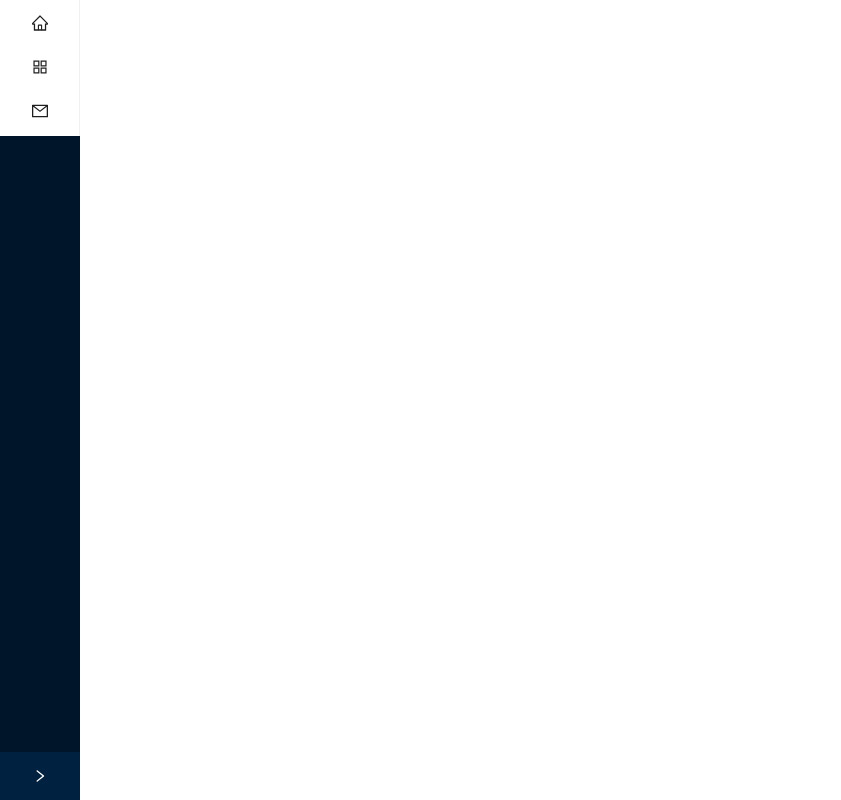
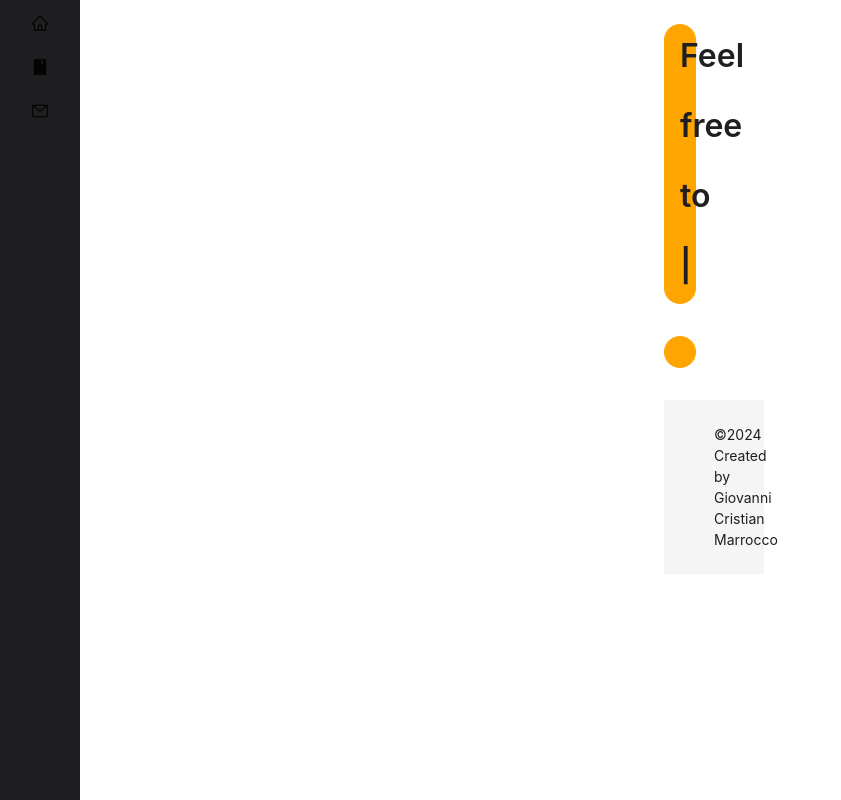
Before and after one commit to GiovanniCristian/xtream-test, a React (Vite) app: page / in a window 1280 px wide. Shown: the whole page, without its empty margins (0-841 px from the left). Built offline with nearby package versions, Linux system fonts and the light colour scheme.

Commit message:
feat: home and recipes custom style

```diff
--- a/package.json
+++ b/package.json
@@ -17,7 +17,8 @@
     "react-dom": "^18.2.0",
     "react-hook-form": "^7.51.5",
     "react-router-dom": "^6.23.1",
-    "react-toastify": "^10.0.5"
+    "react-toastify": "^10.0.5",
+    "react-typed": "^2.0.12"
   },
   "devDependencies": {
     "@types/react": "^18.2.66",
--- a/src/App.css
+++ b/src/App.css
@@ -1,8 +1,7 @@
 .app {
-  display: flex;
   height: 100vh;
 }
 
 .site-layout {
-  padding: auto 2rem;
+  padding: auto 3rem;
 }
--- a/src/components/sidebar/Sidebar.tsx
+++ b/src/components/sidebar/Sidebar.tsx
@@ -3,7 +3,7 @@ import { Link } from 'react-router-dom';
 import { Layout, Menu } from 'antd';
 import {
     HomeOutlined,
-    AppstoreOutlined,
+    BookFilled,
     MailOutlined,
 } from '@ant-design/icons';
 import { SidebarProps } from '../../interfaces/sidebar';
@@ -13,16 +13,16 @@ const { Sider } = Layout;
 
 const Sidebar: React.FC<SidebarProps> = ({ isOpen, toggleSidebar }) => {
     return (
-        <Sider collapsible collapsed={!isOpen} onCollapse={toggleSidebar} className="sidebar">
-            <Menu mode="inline">
+        <Sider width='50%' collapsed={!isOpen} onCollapse={toggleSidebar} className="sidebar">
+            <Menu mode="inline" className='menu'>
                 <Menu.Item key="1" icon={<HomeOutlined />}>
-                    <Link to="/">Home</Link>
+                    <Link to="/" className='menu-link'>Home</Link>
                 </Menu.Item>
-                <Menu.Item key="2" icon={<AppstoreOutlined />}>
-                    <Link to="recipes">Recipes</Link>
+                <Menu.Item key="2" icon={<BookFilled />}>
+                    <Link to="recipes" className='menu-link'>Recipes</Link>
                 </Menu.Item>
                 <Menu.Item key="3" icon={<MailOutlined />}>
-                    <Link to="add">Add Recipes</Link>
+                    <Link to="add" className='menu-link'>Add Recipes</Link>
                 </Menu.Item>
             </Menu>
         </Sider>
--- a/src/components/sidebar/sidebar.css
+++ b/src/components/sidebar/sidebar.css
@@ -4,13 +4,7 @@
     left: 0;
     top: 0;
     z-index: 1000;
-}
-
-.sidebar .toggle-button {
-    position: absolute;
-    top: 10px;
-    left: 10px;
-    z-index: 1100;
+    background-color: var(--dark) !important;
 }
 
 .site-layout {
@@ -21,3 +15,36 @@
     padding: 24px;
     min-height: 100vh;
 }
+
+.sidebar .ant-layout-sider-trigger {
+    background-color: var(--dark) !important;
+}
+
+.sidebar .ant-menu-dark.ant-menu-inline {
+    background-color: var(--dark);
+}
+
+.sidebar .ant-menu-dark.ant-menu-inline .ant-menu-item {
+    color: var(--primary) !important;
+}
+
+.sidebar .ant-menu-dark.ant-menu-inline .ant-menu-item a {
+    color: var(--primary) !important;
+}
+
+.menu {
+    background-color: var(--dark) !important;
+}
+
+.menu-link {
+    color: var(--primary) !important;
+}
+
+.ant-menu-item {
+    fill: var(--primary);
+}
+
+.ant-menu-item-selected {
+    background-color: var(--light) !important;
+    color: var(--primary) !important;
+}
--- a/src/index.css
+++ b/src/index.css
@@ -6,12 +6,19 @@
   text-rendering: optimizeLegibility;
   -webkit-font-smoothing: antialiased;
   -moz-osx-font-smoothing: grayscale;
+
+  /* COLORS */
   --primary: #FFA500;
   --dark: #1F1E20;
   --light: #F0F0F0;
   --success: #81C14B;
   --danger: #E74B5A;
   --warning: #FFD829;
+
+  /* BORDER RADIUS */
+  --borderSM: 0.4rem;
+  --borderMD: 1rem;
+  --borderLG: 4rem;
 }
 
 a {
@@ -24,9 +31,9 @@ a:hover {
   color: #535bf2;
 }
 
-body {
+body,
+html {
   margin: 0;
-  display: flex;
   place-items: center;
   min-width: 320px;
   min-height: 100vh;
--- a/src/pages/home/Home.tsx
+++ b/src/pages/home/Home.tsx
@@ -1,8 +1,37 @@
-import React from 'react'
+import { Layout, Typography } from 'antd'
+import { Content, Footer, Header } from 'antd/es/layout/layout'
+import './home.css'
+import { ReactTyped } from 'react-typed';
+
+const { Title } = Typography;
 
 const Home = () => {
+  const phrases = [
+    "Welcome To Our Site",
+    "Feel free to discover all the recipes and enjoy your stay",
+    "Dev by Giovanni Cristian Marrocco",
+    "Hope you like it!"
+  ]
   return (
-    <div>Home</div>
+    <Layout className='home-layout'>
+      <Header className='header'>
+      <ReactTyped
+            strings={phrases}
+            typeSpeed={80}
+            backSpeed={60}
+            loop
+            className='typed'
+          />
+      </Header>
+      <Content className='home'>
+        <div>
+          {/* Carousel */}
+        </div>
+      </Content>
+      <Footer className='footer'>
+        ©{new Date().getUTCFullYear()} Created by Giovanni Cristian Marrocco
+      </Footer>
+    </Layout>
   )
 }
 
--- /dev/null
+++ b/src/pages/home/home.css
@@ -0,0 +1,36 @@
+.home-layout {
+    gap: 2rem;
+}
+
+.header {
+    width: 100%;
+    height: auto;
+    box-sizing: border-box;
+    background-color: var(--primary);
+    border-radius: var(--borderMD);
+    padding: 0rem 1rem !important;
+}
+
+.home {
+    width: 100%;
+    height: auto;
+    box-sizing: border-box;
+    background-color: var(--primary);
+    border-radius: var(--borderMD);
+    padding: 1rem !important;
+    display: flex;
+    flex-direction: column;
+    align-items: flex-start;
+    justify-content: space-evenly;
+}
+
+.typed {
+    color: var(--dark);
+    font-size: 2rem;
+    font-weight: 600;
+}
+
+.footer {
+    width: 100%;
+    text-align: center;
+}
--- a/src/pages/recipes/Recipes.tsx
+++ b/src/pages/recipes/Recipes.tsx
@@ -1,4 +1,4 @@
-import React from 'react'
+import { RecipesProps } from "../../interfaces/recipes"
 
 const Recipes = () => {
   return (
```
Also changed, not shown: src/components/cards/RecipeCard.css (added, +27 -0 lines), src/components/cards/RecipeCard.tsx (added, +26 -0 lines), src/interfaces/recipes.ts (added, +7 -0 lines), 1 other file (tests, documents, lock files or other folders).
